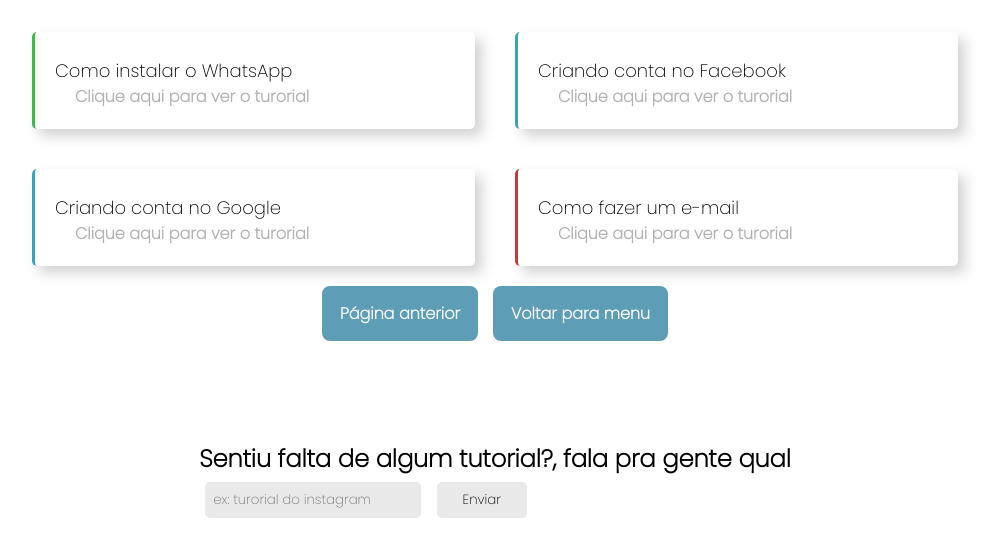
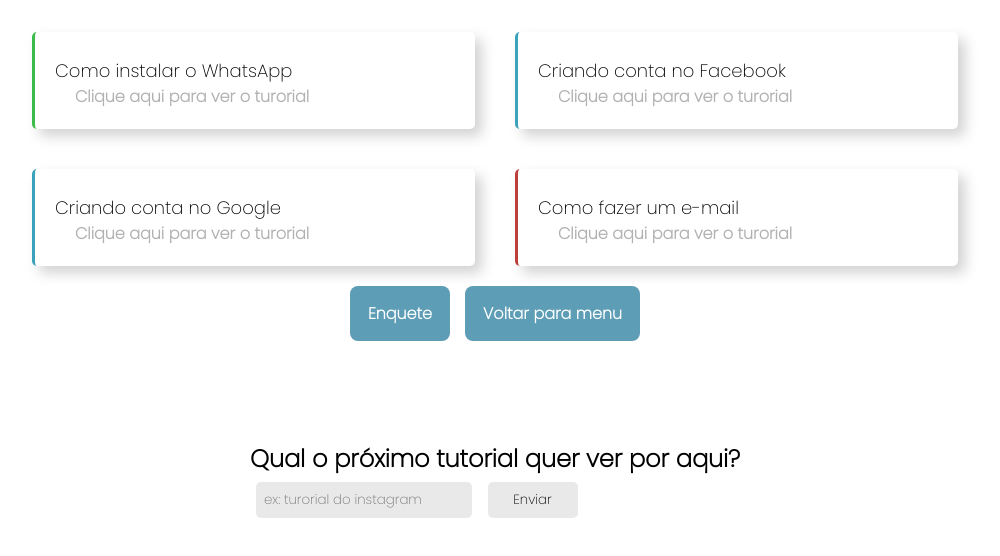
Before and after one commit to LayaneKatyle/SiteLayaneV-Final, a plain HTML site: page pag/pag-tutoriais.html in a window 1280 px wide. Shown: the part 70-626 px from the top of the page, without its empty margins (145-1145 px from the left). Drawn offline with Linux system fonts and the light colour scheme.

Commit message:
Organizando menu e adicionando enquete

```diff
--- a/pag/pag-tutoriais.html
+++ b/pag/pag-tutoriais.html
@@ -34,12 +34,12 @@
         </div>
     </div>
     <div class="botoes">
-        <a href="" class="botaovoltar">Página anterior</a>
+        <a href="https://forms.gle/yRvVmMcqjaNBqJU38" class="botaovoltar" target="_blank">Enquete</a>
         <a href="../index.html" class="botaopassar">Voltar para menu</a>
     </div>
     <div id="tutorial-novo" class="tutorial-novo">
         <form id="contatoForm" method="get" action="mailto:layane.l@escolar.ifrn.edu.br" target="_blank" class="cadastro">
-            <h2>Sentiu falta de algum tutorial?, fala pra gente qual</h2>
+            <h2>Qual o próximo tutorial quer ver por aqui?</h2>
             <input type="hidden" name="Subject" value="Meu assunto">
             <input type="hidden" name="Body" value="">
             <input class="cells" type="text" name="opiniao" placeholder="ex: turorial do instagram">
--- a/styles/estilo1.css
+++ b/styles/estilo1.css
@@ -148,6 +148,7 @@
     border-radius: 8px;
     margin-right: 15px;
 }
+
 .botaovoltar:hover{
     transform: translateY(-5px);
     cursor: pointer;
```
Also changed, not shown: index.html (+1 -1 lines), pag/pag-artigos.html (+1 -1 lines).
